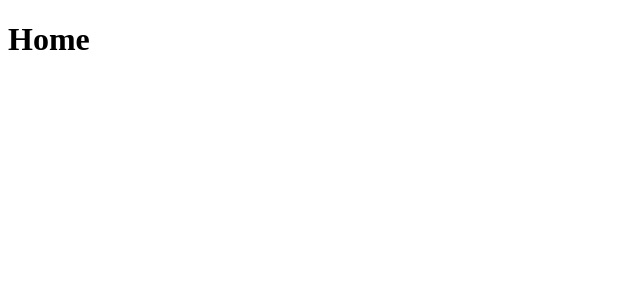
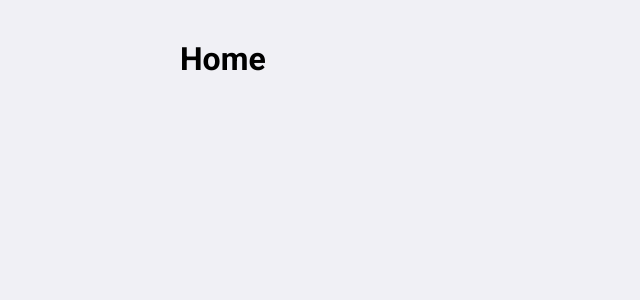
Before and after one commit to Alex-Paris/ToDoList, a React (Create React App) app: page / in a window 1280 px wide. Shown: the top 300 px of the page, without its empty margins (0-640 px from the left). Built offline with nearby package versions, Linux system fonts and the light colour scheme.

Commit message:
feat: styled components and global style

```diff
--- a/package.json
+++ b/package.json
@@ -10,8 +10,11 @@
     "@types/node": "^12.0.0",
     "@types/react": "^17.0.0",
     "@types/react-dom": "^17.0.0",
+    "date-fns": "^2.22.1",
+    "polished": "^4.1.3",
     "react": "^17.0.2",
     "react-dom": "^17.0.2",
+    "react-icons": "^4.2.0",
     "react-router-dom": "^5.2.0",
     "react-scripts": "4.0.3",
     "styled-components": "^5.3.0",
@@ -44,6 +47,7 @@
   },
   "devDependencies": {
     "@types/react-router-dom": "^5.1.7",
+    "@types/styled-components": "^5.1.10",
     "@typescript-eslint/eslint-plugin": "^4.27.0",
     "@typescript-eslint/parser": "^4.27.0",
     "eslint": "^7.29.0",
--- a/src/App.tsx
+++ b/src/App.tsx
@@ -1,6 +1,7 @@
 import React from 'react';
 import { BrowserRouter } from 'react-router-dom';
 
+import GlobalStyle from './styles/global';
 import Routes from './routes';
 
 const App: React.FC = () => (
@@ -8,6 +9,7 @@ const App: React.FC = () => (
     <BrowserRouter>
       <Routes />
     </BrowserRouter>
+    <GlobalStyle />
   </>
 );
 
--- /dev/null
+++ b/src/styles/global.ts
@@ -0,0 +1,29 @@
+import { createGlobalStyle } from 'styled-components';
+
+export default createGlobalStyle`
+  * {
+    margin: 0;
+    padding: 0;
+    outline: 0;
+    box-sizing: border-box;
+  }
+
+  body {
+    background: #F0F0F5;
+    -webkit-font-smoothing: antialiased;
+  }
+
+  button {
+    cursor: pointer;
+  }
+
+  body, input, button {
+    font: 16px Roboto, sans-serif;
+  }
+
+  #root {
+    max-width: 960px;
+    margin: 0 auto;
+    padding: 40px 20px;
+  }
+`;
```
Also changed, not shown: 1 other file (tests, documents, lock files or other folders).
